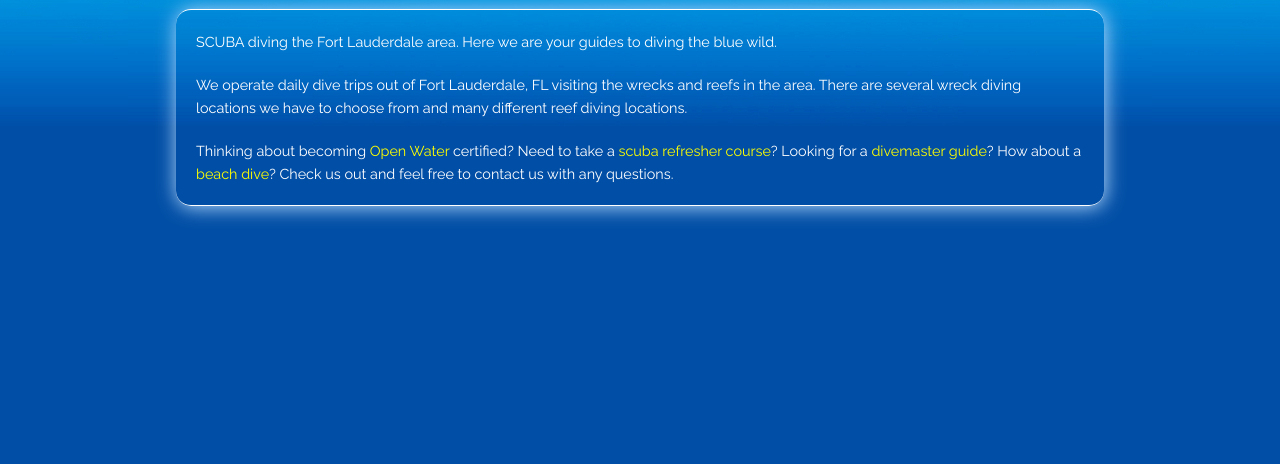
After one commit to captainmarkos/bw2, a PHP site: page /test.html in a window 1280 px wide. The commit adds this page. Shown: the part 349-813 px from the top of the page. Run offline with PHP 8.4, Linux system fonts and the light colour scheme.

Commit message:
Changing some stuff.

```diff
--- a/styles/bluewild.css
+++ b/styles/bluewild.css
@@ -7,6 +7,11 @@
 
 .course-title {
     color: #ffffff !important;
+}
+
+.logo-style {
+    font-family: 'Quintessential', cursive;
+    font-size: 3em;
 }
 
 body {
--- /dev/null
+++ b/test.html
@@ -0,0 +1,96 @@
+<!DOCTYPE html>
+<html lang="en">
+<head>
+<meta charset="utf-8" />
+<meta name="description" content="cuba dive the blue wild in Fort Lauderdale and the Florida Keys. Scuba courses available for new divers thru divemaster. Speciality scuba lessons and dive trips." />
+<meta name="keywords" content="Scuba Diving, PADI, Open Water, Divemaster, Fort Lauderdale, Florida Keys" />
+<meta name="author" content="Captain Markos" />
+<meta name="viewport" content="width=device-width, initial-scale=1.0" />
+<link type="text/css" rel="stylesheet" href="http://fonts.googleapis.com/css?family=Raleway:400" />
+<link type="text/css" rel="stylesheet" href="/vendor/font-awesome-4.1.0/css/font-awesome.min.css" />
+<link type="text/css" rel="stylesheet" href="/styles/foundation.css" />
+<link type="text/css" rel="stylesheet" href="/styles/normalize.css" />
+<link type="text/css" rel="stylesheet" href="/styles/bluewild.css" />
+<link type="image/x-icon" rel="SHORTCUT ICON" href="favicon.ico" />
+<title>Blue Wild Scuba: home</title>
+
+<script type="text/javascript" src="/vendor/jquery-2.1.1.min.js"></script>
+<script type="text/javascript" src="js/bluewildscuba.js"></script>
+<script type="text/javascript">
+
+$(document).ready(function() {
+
+    console.log('--> DOM is loaded');
+
+});
+
+</script>
+</head>
+<body>
+
+    <header>
+        <div class="row offset-top">
+            <div class="small-12 medium-6 large-6 columns no-padding small-only-text-center">
+                <div class="logo-style">Blue Wild</br>Scuba</div>
+            </div>
+            <div class="small-12 medium-6 large-6 columns contact-info small-only-text-center">
+                <a href="tel:19542135067">
+                    <i class="fa fa-phone"></i> : (954) 213-5067
+                </a>&nbsp;&nbsp;
+
+                <br class="show-for-small-only" />
+                <br class="show-for-small-only" />
+
+                <a href="mailto:bluewildscuba@gmail.com" target="_blank">
+                    <i class="fa fa-envelope"></i> : bluewildscuba@gmail.com
+                </a>&nbsp;&nbsp;
+            </div>
+        </div>
+    </header>
+
+    <!-- navbar -->
+    <div class="row">
+        <div class="large-12 column nav">
+            <ul class="inline-list">
+              <li class="no-margin-left"><a href="/"><i class="fa fa-home icon-font-size"></i></a></li>
+              <li><a href="/courses.html">Scuba Courses</a></li>
+              <li><a href="/aboutus.html">About Us</a></li>
+              <li><a href="/divelog/index.php" target="_self" class="hide-for-small-only">Dive Log</a></li>
+              <li><a href="/reefcreatures/index.php" target="_self">Reef Creature Quiz</a></li>
+              <!-- <li style="float: right;"><span id="facebook-like-button2"></span></li> -->
+            </ul>
+        </div>
+    </div>
+
+<!-- BEGIN: home.html -->
+<div class="row">
+    <ul class="small-block-grid-2 medium-block-grid-3 large-block-grid-3">
+      <li class="last-image"><a href="/courses.html"><img src="/images/Tiburon.jpg" alt="Learn to Dive" /></a></li>
+      <li class="last-image"><a href="/courses.html"><img src="/images/Tiburon.jpg" alt="Courses eLearning" /></a></li>
+      <li class="last-image"><a href="/courses.html"><img src="/images/Tiburon.jpg" alt="PADI Advanced Open Water" /></a></li>
+    </ul>
+</div>
+
+<div class="row">
+    <div class="small-12 large-12 columns no-padding antialised">
+        <div class="panel">
+            <p>SCUBA diving the Fort Lauderdale area.  Here we are your guides to diving the blue wild.</p>
+
+            <p>We operate <a href="">daily dive trips</a> out of Fort Lauderdale, FL visiting the
+               wrecks and reefs in the area.  There are several <a href="">wreck diving</a> locations
+               we have to choose from and many different <a href="">reef diving</a> locations.
+            </p>
+
+            <p>Thinking about becoming <a style="color:#ffff00;" class="bwlink" href="/courses.html">Open Water</a>
+               certified? Need to take a <a style="color:#ffff00;" class="bwlink" href="/courses.html">scuba refresher
+               course</a>?  Looking for a <a style="color:#ffff00;" class="bwlink" href="/courses.html">divemaster guide</a>?
+               How about a <a style="color:#ffff00;" class="bwlink" href="/courses.html" >beach dive</a>?
+               Check us out and feel free to contact us with any questions.
+            </p>
+        </div>
+    </div>
+</div>
+<!-- END: home.html -->
+
+</body>
+</html>
```
